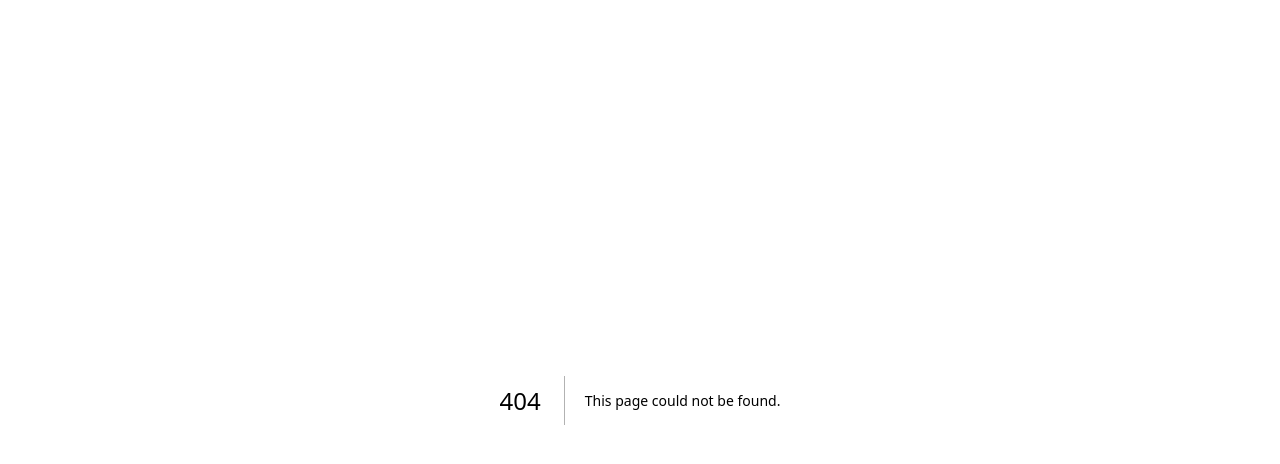
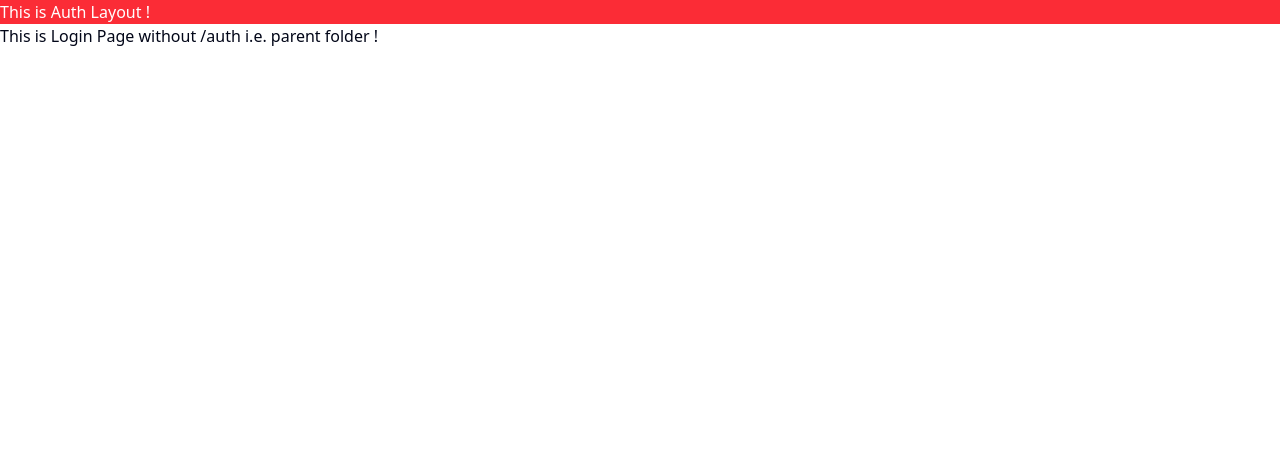
Before and after one commit to yushabh/next-js-auth, a Next.js app: page /login in a window 1280 px wide. Before the commit this address had no page. Shown: the top 464 px of the page. Built offline with nearby package versions, Linux system fonts and the light colour scheme.

Commit message:
feat: removing folder name from route.

```diff
--- /dev/null
+++ b/app/(auth)/layout.tsx
@@ -0,0 +1,12 @@
+const AuthLayout = ({ children }: any) => {
+    return (
+        <div>
+            <nav className="bg-red-500 text-white">
+                This is Auth Layout !
+            </nav>
+            { children }
+        </div>
+    );
+}
+
+export default AuthLayout;
--- a/app/auth/login/page.tsx
+++ b/app/(auth)/login/page.tsx
@@ -1,8 +1,9 @@
 const LoginPage = () => {
     return (
         <div>
-            This is Login Page !
+            This is Login Page without /auth i.e. parent folder !
         </div>
     );
 }
+
 export default LoginPage;
--- a/app/dashboard/layout.tsx
+++ /dev/null
@@ -1,12 +0,0 @@
-const DashboardLayout = ({ children } : {children: React.ReactNode} ) => {
-    return (
-        <div className="flex flex-col gap-y-4">
-            <nav className="bg-black text-white">
-                This is shared navbar for Dashboard segment
-            </nav>
-           {children}
-        </div>
-    );
-}
-
-export default DashboardLayout;
--- a/app/dashboard/page.tsx
+++ /dev/null
@@ -1,9 +0,0 @@
-const DashboardPage = () => {
-  return (
-    <div>
-      This is Dashboard
-    </div>
-  );
-}
-
-export default DashboardPage;
--- a/app/dashboard/settings/page.tsx
+++ /dev/null
@@ -1,9 +0,0 @@
-const SettingsPage = () => {
-    return (
-        <div>
-            This is Settings Page
-        </div>
-    );
-}
-
-export default SettingsPage;
--- a/app/dashboard/users/page.tsx
+++ /dev/null
@@ -1,9 +0,0 @@
-const UsersPage = () => {
-    return (
-        <div>
-            This is Users Page !
-        </div>
-    );
-}
-
-export default UsersPage;
```
